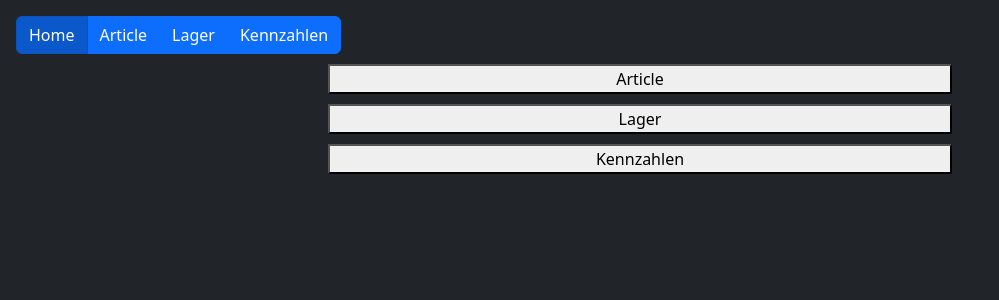
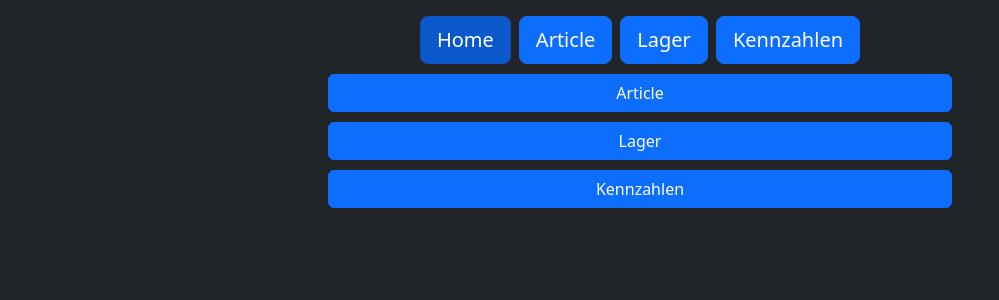
Before and after one commit to DennisEckler/LUA, a Django app: page /LagerApp/ in a window 1280 px wide. Shown: the top 300 px of the page, without its empty margins (0-999 px from the left). Run offline with Django 4.2, Linux system fonts and the light colour scheme.

Commit message:
1st Version for Production

```diff
--- a/LagerApp/templates/LagerApp/article_detail.html
+++ b/LagerApp/templates/LagerApp/article_detail.html
@@ -1,5 +1,11 @@
 {% extends 'LagerApp/layout.html'%}
 {% block body %}
+<div class="d-grid gap-2 d-md-flex justify-content-md-center">
+            <a class="btn btn-primary active btn-lg" href="{% url 'LagerApp:home' %}">Home</a>
+            <a class="btn btn-primary btn-lg" href="{% url 'LagerApp:article' %}">Article</a>
+            <a class="btn btn-primary btn-lg" href="{% url 'LagerApp:lagerliste' %}">Lager</a>
+            <a class="btn btn-primary btn-lg" href="{% url 'LagerApp:kennzahlen' %}">Kennzahlen</a>
+</div>
 {% if article %}
 <h1>Detail zum Artikel: {{article.artikelnummer}}</h1>
 
--- a/LagerApp/templates/LagerApp/home.html
+++ b/LagerApp/templates/LagerApp/home.html
@@ -1,18 +1,18 @@
 {% extends "LagerApp/layout.html" %}
 {% block body %}
-        <div class="btn-group">
-            <a class="btn btn-primary active" href="{% url 'LagerApp:home' %}">Home</a>
-            <a class="btn btn-primary" href="{% url 'LagerApp:article' %}">Article</a>
-            <a class="btn btn-primary" href="{% url 'LagerApp:lagerliste' %}">Lager</a>
-            <a class="btn btn-primary" href="{% url 'LagerApp:kennzahlen' %}">Kennzahlen</a>
+        <div class="d-grid gap-2 d-md-flex justify-content-md-center">
+            <a class="btn btn-primary active btn-lg" href="{% url 'LagerApp:home' %}">Home</a>
+            <a class="btn btn-primary btn-lg" href="{% url 'LagerApp:article' %}">Article</a>
+            <a class="btn btn-primary btn-lg" href="{% url 'LagerApp:lagerliste' %}">Lager</a>
+            <a class="btn btn-primary btn-lg" href="{% url 'LagerApp:kennzahlen' %}">Kennzahlen</a>
         </div>
-    <form  class="d-grid gap-2 col-6 mx-auto" action="{% url 'LagerApp:article' %}" method="GET" class="homeButtons">
-        <button type="submit">Article</button>
+    <form  action="{% url 'LagerApp:article' %}" method="GET">
+        <button class="btn btn-primary d-grid gap-2 col-6 mx-auto" type="submit">Article</button>
     </form>
-    <form class="d-grid gap-2 col-6 mx-auto" action="{% url 'LagerApp:lagerliste' %}" method="Get" class="homeButtons">
-        <button type="submit">Lager</button>
+    <form action="{% url 'LagerApp:lagerliste' %}" method="Get">
+        <button class="btn btn-primary d-grid gap-2 col-6 mx-auto" type="submit">Lager</button>
     </form>
-    <form class="d-grid gap-2 col-6 mx-auto" action="{% url 'LagerApp:kennzahlen'%}" method="GET" class="homeButtons">
-        <button>Kennzahlen</button>
+    <form action="{% url 'LagerApp:kennzahlen'%}" method="GET">
+        <button class="btn btn-primary d-grid gap-2 col-6 mx-auto" >Kennzahlen</button>
     </form>
 {% endblock %}
--- a/LagerApp/templates/LagerApp/lagerplatz.html
+++ b/LagerApp/templates/LagerApp/lagerplatz.html
@@ -1,5 +1,11 @@
 {% extends 'LagerApp/layout.html' %}
 {% block body %}
+<div class="d-grid gap-2 d-md-flex justify-content-md-center">
+        <a class="btn btn-primary btn-lg" href="{% url 'LagerApp:home' %}">Home</a>
+        <a class="btn btn-primary btn-lg" href="{% url 'LagerApp:article' %}">Article</a>
+        <a class="btn btn-primary btn-lg active" href="{% url 'LagerApp:lagerliste' %}">Lager</a>
+        <a class="btn btn-primary btn-lg" href="{% url 'LagerApp:kennzahlen' %}">Kennzahlen</a>
+ </div>
 <h1>Lagerplatz: {{lager.lagernummer}}</h1>
 {% if article_list %}
     <table>
```
Also changed, not shown: LagerApp/templates/LagerApp/articles.html (+6 -6 lines), LagerApp/templates/LagerApp/kennzahlen.html (+5 -5 lines), LagerApp/templates/LagerApp/lagerliste.html (+7 -7 lines), db.sqlite3.
